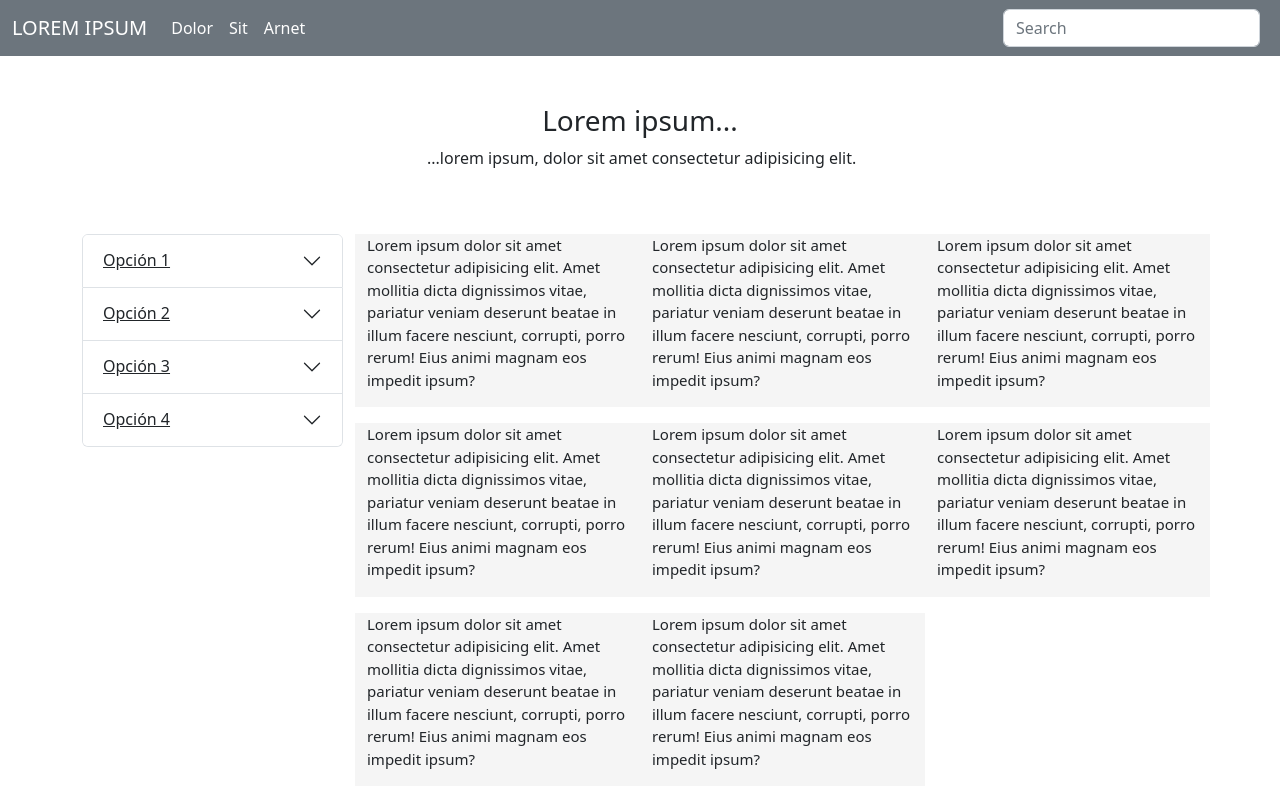
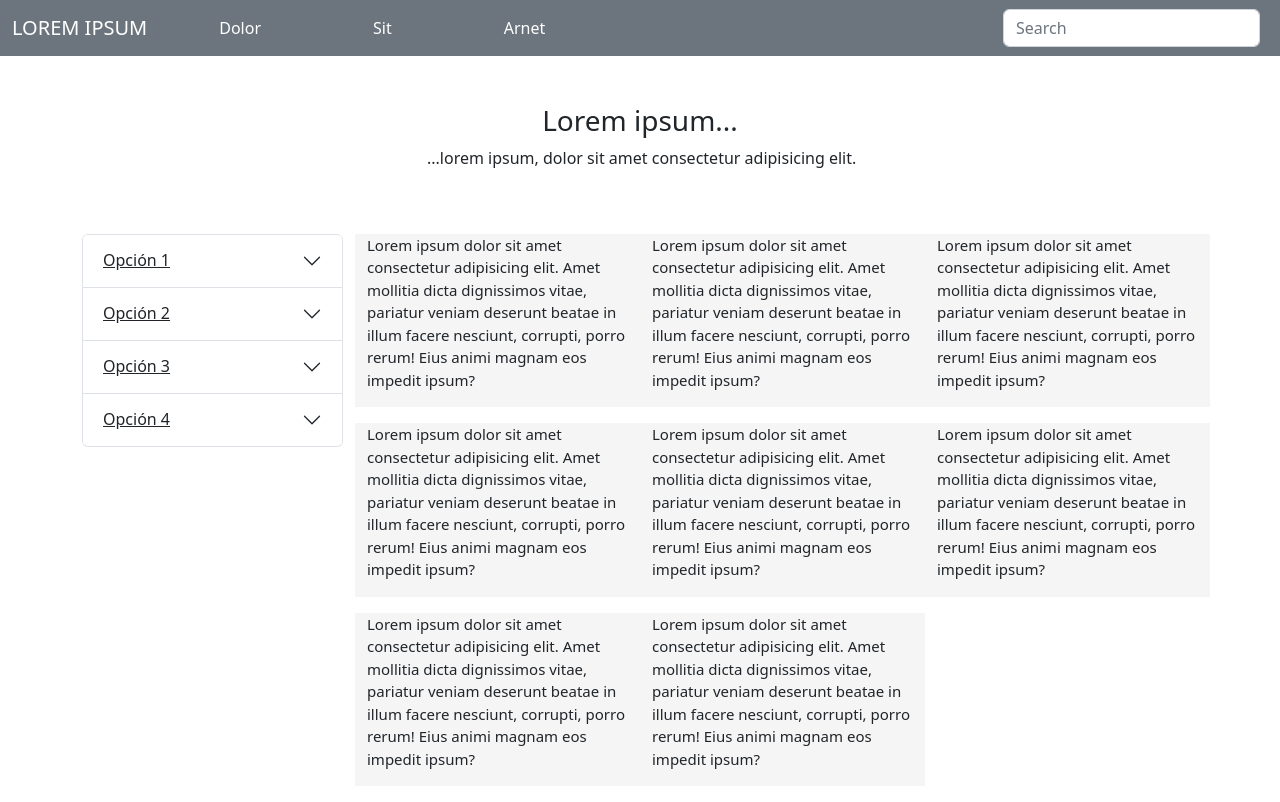
Before and after one commit to brunodiazgit/homew, a plain HTML site: page work/index.html in a window 1280 px wide. Drawn offline with nearby package versions, Linux system fonts and the light colour scheme.

Commit message:
Update index.html

```diff
--- a/work/index.html
+++ b/work/index.html
@@ -20,13 +20,13 @@
         </button>
         <div class="collapse navbar-collapse" id="navbarSupportedContent">
             <ul class="navbar-nav me-auto mb-2 mb-lg-0">
-                <li class="nav-item">
+                <li class="nav-item mx-5">
                     <a class="nav-link active text-white" aria-current="page" href="#">Dolor</a>
                 </li>
-                <li class="nav-item">
-                    <a class="nav-link text-white" href="#">Sit</a>
+                <li class="nav-item mx-5">
+                    <a class="nav-link text-white " href="#">Sit</a>
                 </li>
-                <li class="nav-item">
+                <li class="nav-item mx-5">
                     <a class="nav-link text-white" href="#">Arnet</a>
                 </li>
                 <li class="nav-item dropdown d-lg-none">
```
